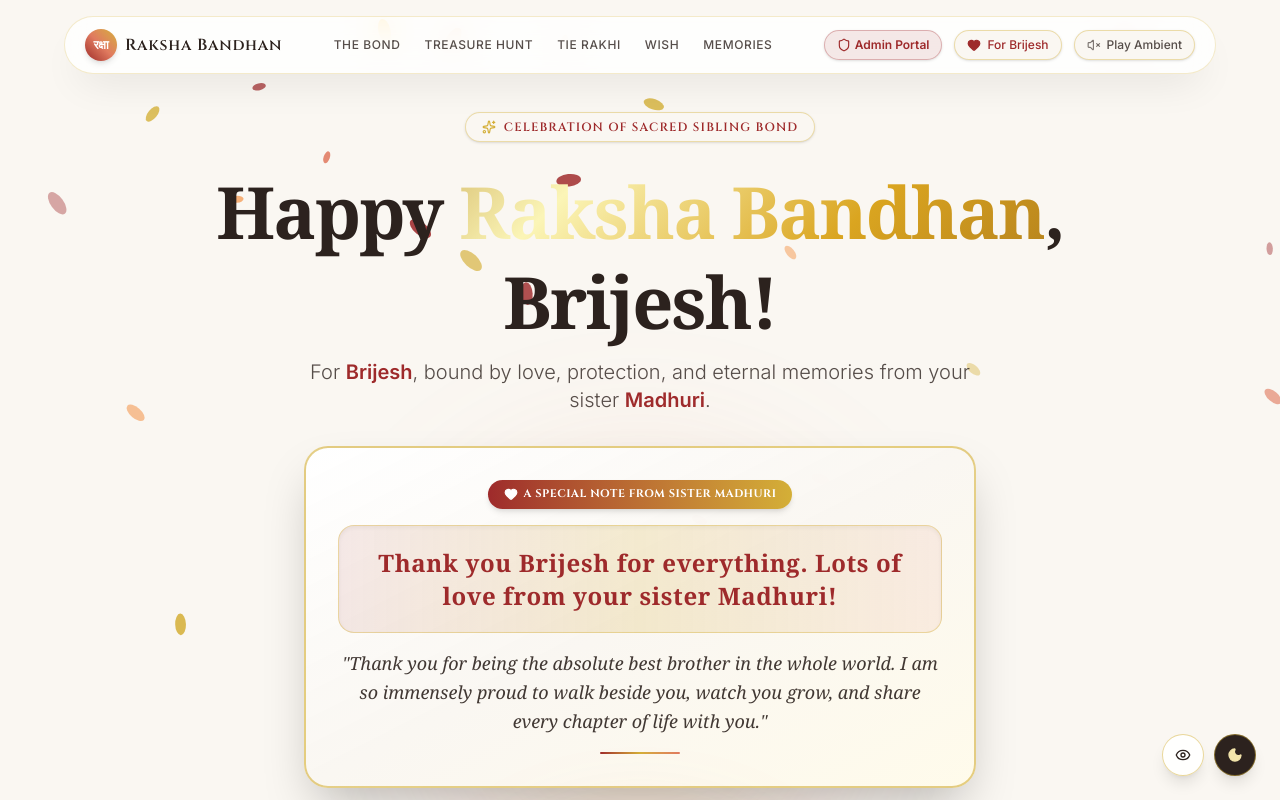
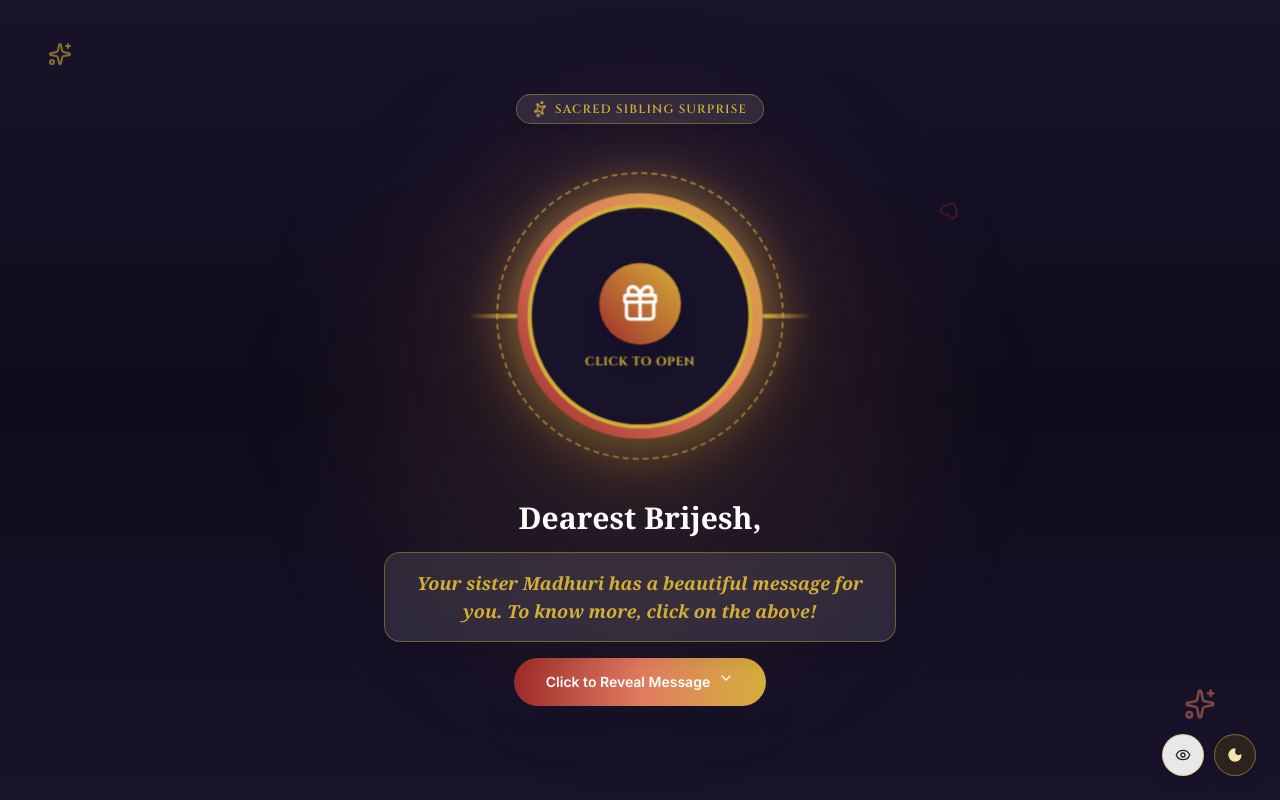
Before and after one commit to 540shalini/raksha-bandhan, a React (Vite) app: page / in a window 1280 px wide. Shown: the top 800 px of the page. Built offline with nearby package versions, Linux system fonts and the light colour scheme; a web font is replaced by a local one.

Commit message:
Add animated opening landing gate and subtle footer admin login link

```diff
--- a/src/App.tsx
+++ b/src/App.tsx
@@ -19,10 +19,11 @@ import { TraceThreadUnlock } from './components/TraceThreadUnlock';
 import { DayNightToggle } from './components/DayNightToggle';
 import { KnowMoreStoryModal } from './components/KnowMoreStoryModal';
 import { RakhiTreasureHunt } from './components/RakhiTreasureHunt';
+import { LandingWelcomeScreen } from './components/LandingWelcomeScreen';
 import { AdminModal } from './components/AdminModal';
 import type { AdminMemory } from './components/AdminModal';
 import { Sparkles, BookOpen, ChevronRight } from 'lucide-react';
-import { motion } from 'framer-motion';
+import { motion, AnimatePresence } from 'framer-motion';
 
 export function App() {
   const [recipientName, setRecipientName] = useState('Brijesh');
@@ -31,6 +32,7 @@ export function App() {
     `Dearest Brijesh, thank you for everything. Through every season of life, your love and presence have been my strongest anchor. Distance may separate our paths, but the sacred thread of Rakhi keeps our souls forever intertwined. Thank you Brijesh for everything. Lots of love from your sister Madhuri.`
   );
 
+  const [hasEnteredLanding, setHasEnteredLanding] = useState(false);
   const [isCustomizerOpen, setIsCustomizerOpen] = useState(false);
   const [isKnowMoreOpen, setIsKnowMoreOpen] = useState(false);
   const [isAdminOpen, setIsAdminOpen] = useState(false);
@@ -59,6 +61,17 @@ export function App() {
   return (
     <div className="min-h-screen bg-[#FAF7F2] dark:bg-[#0F0C1B] text-[#2C221E] dark:text-[#F4F1DE] transition-colors duration-500 relative overflow-x-hidden selection:bg-[#E07A5F] selection:text-white">
 
+      {/* Landing Welcome Screen Gate */}
+      <AnimatePresence>
+        {!hasEnteredLanding && (
+          <LandingWelcomeScreen
+            recipientName={recipientName}
+            senderName={senderName}
+            onEnter={() => setHasEnteredLanding(true)}
+          />
+        )}
+      </AnimatePresence>
+
       {/* Custom Glowing Mauli Cursor & Sparkle Trail */}
       <MauliCursor isReducedMotion={isReducedMotion} />
 
@@ -70,7 +83,6 @@ export function App() {
         recipientName={recipientName}
         senderName={senderName}
         onOpenCustomizer={() => setIsCustomizerOpen(true)}
-        onOpenAdmin={() => setIsAdminOpen(true)}
       />
 
       {/* Main Content */}
@@ -148,12 +160,15 @@ export function App() {
           recipientName={recipientName}
           senderName={senderName}
           adminMemories={adminMemories}
-          onOpenAdmin={() => setIsAdminOpen(true)}
         />
       </main>
 
-      {/* Footer */}
-      <Footer recipientName={recipientName} senderName={senderName} />
+      {/* Footer with small unhighlighted Admin Login link */}
+      <Footer
+        recipientName={recipientName}
+        senderName={senderName}
+        onOpenAdmin={() => setIsAdminOpen(true)}
+      />
 
       {/* Customizer Modal for Personalization */}
       <CustomizerModal
--- a/src/components/Footer.tsx
+++ b/src/components/Footer.tsx
@@ -1,14 +1,15 @@
 import React from 'react';
 import { motion } from 'framer-motion';
-import { Heart } from 'lucide-react';
+import { Heart, Lock } from 'lucide-react';
 import { soundManager } from '../utils/audio';
 
 interface FooterProps {
   recipientName: string;
   senderName: string;
+  onOpenAdmin?: () => void;
 }
 
-export const Footer: React.FC<FooterProps> = ({ recipientName, senderName }) => {
+export const Footer: React.FC<FooterProps> = ({ recipientName, senderName, onOpenAdmin }) => {
   const handleHeartClick = () => {
     soundManager.playBlessingSparkle();
   };
@@ -65,6 +66,20 @@ export const Footer: React.FC<FooterProps> = ({ recipientName, senderName }) =>
           <span className="hidden sm:inline">•</span>
           <span>Forever & Always</span>
         </div>
+
+        {/* Small, discreet un-highlighted Admin Login link at the very end */}
+        {onOpenAdmin && (
+          <div className="mt-10 pt-4 border-t border-slate-200/50">
+            <button
+              onClick={onOpenAdmin}
+              className="inline-flex items-center space-x-1 text-[11px] text-slate-400 hover:text-slate-600 transition-colors opacity-50 hover:opacity-100"
+              title="Admin Login Portal"
+            >
+              <Lock className="w-3 h-3" />
+              <span>Admin Login</span>
+            </button>
+          </div>
+        )}
       </div>
     </footer>
   );
--- /dev/null
+++ b/src/components/LandingWelcomeScreen.tsx
@@ -0,0 +1,126 @@
+import { motion } from 'framer-motion';
+import { Sparkles, Heart, Gift, ChevronDown } from 'lucide-react';
+import confetti from 'canvas-confetti';
+import { soundManager } from '../utils/audio';
+
+interface LandingWelcomeScreenProps {
+  recipientName: string;
+  senderName: string;
+  onEnter: () => void;
+}
+
+export const LandingWelcomeScreen: React.FC<LandingWelcomeScreenProps> = ({
+  recipientName,
+  senderName,
+  onEnter,
+}) => {
+  const handleUnseal = () => {
+    soundManager.playBlessingSparkle();
+
+    // Trigger celebration confetti
+    confetti({
+      particleCount: 120,
+      spread: 80,
+      origin: { y: 0.6 },
+      colors: ['#D4AF37', '#9E2A2B', '#E07A5F', '#2A9D8F'],
+    });
+
+    onEnter();
+  };
+
+  return (
+    <motion.div
+      initial={{ opacity: 0 }}
+      animate={{ opacity: 1 }}
+      exit={{ opacity: 0, scale: 1.05 }}
+      transition={{ duration: 0.8 }}
+      className="fixed inset-0 z-50 flex flex-col items-center justify-center p-4 bg-gradient-to-b from-[#18132B] via-[#0F0C1B] to-[#18132B] text-[#F4F1DE] text-center overflow-hidden"
+    >
+      {/* Background Animated Glowing Radial Aura */}
+      <div className="absolute top-1/2 left-1/2 -translate-x-1/2 -translate-y-1/2 w-[600px] h-[600px] bg-radial from-[#D4AF37]/25 via-[#E07A5F]/15 to-transparent blur-3xl pointer-events-none rounded-full animate-pulse" />
+
+      {/* Floating Sparkles decorative overlay */}
+      <div className="absolute inset-0 pointer-events-none">
+        <Sparkles className="w-6 h-6 text-[#D4AF37] absolute top-12 left-12 animate-bounce opacity-60" />
+        <Sparkles className="w-8 h-8 text-[#E07A5F] absolute bottom-20 right-16 animate-pulse opacity-60" />
+        <Heart className="w-5 h-5 text-[#9E2A2B] absolute top-1/4 right-1/4 animate-spin opacity-40" style={{ animationDuration: '12s' }} />
+      </div>
+
+      <div className="max-w-xl mx-auto relative z-10 flex flex-col items-center">
+
+        {/* Top Sacred Pill */}
+        <motion.div
+          initial={{ opacity: 0, y: -20 }}
+          animate={{ opacity: 1, y: 0 }}
+          transition={{ duration: 0.8 }}
+          className="inline-flex items-center space-x-2 px-4 py-1.5 rounded-full bg-white/10 border border-[#D4AF37]/40 text-xs font-cinzel font-semibold text-[#D4AF37] tracking-widest uppercase mb-8 shadow-lg"
+        >
+          <Sparkles className="w-3.5 h-3.5 text-[#D4AF37] animate-spin" />
+          <span>Sacred Sibling Surprise</span>
+        </motion.div>
+
+        {/* Animated Clickable Medallion / Gift Box */}
+        <motion.div
+          whileHover={{ scale: 1.08 }}
+          whileTap={{ scale: 0.95 }}
+          onClick={handleUnseal}
+          className="relative w-56 h-56 sm:w-72 sm:h-72 cursor-pointer group flex items-center justify-center my-4"
+        >
+          {/* Outer Rotating Glowing Dash Ring */}
+          <div
+            className="absolute inset-0 rounded-full border-2 border-dashed border-[#D4AF37]/60 group-hover:border-[#D4AF37] animate-spin"
+            style={{ animationDuration: '20s' }}
+          />
+
+          {/* Central Pulsing Medallion */}
+          <div className="w-48 h-48 sm:w-60 sm:h-60 rounded-full bg-gradient-to-tr from-[#9E2A2B] via-[#E07A5F] to-[#D4AF37] p-2.5 shadow-2xl animate-breathing flex items-center justify-center relative">
+            <div className="w-full h-full rounded-full bg-[#18132B] border-4 border-[#D4AF37] flex flex-col items-center justify-center p-6 text-center relative overflow-hidden group-hover:bg-[#201838] transition-colors">
+
+              {/* Inner Heart & Gift Animation */}
+              <div className="w-16 h-16 sm:w-20 sm:h-20 rounded-full bg-gradient-to-tr from-[#9E2A2B] to-[#D4AF37] flex items-center justify-center text-white shadow-xl mb-2 group-hover:rotate-12 transition-transform">
+                <Gift className="w-8 h-8 sm:w-10 sm:h-10 text-white" />
+              </div>
+
+              <span className="text-xs font-cinzel font-bold text-[#D4AF37] uppercase tracking-wider">
+                Click to Open
+              </span>
+            </div>
+
+            {/* Left & Right Glowing Threads */}
+            <div className="absolute top-1/2 -left-12 -translate-y-1/2 w-12 h-1 bg-gradient-to-r from-transparent to-[#D4AF37] rounded-full hidden sm:block" />
+            <div className="absolute top-1/2 -right-12 -translate-y-1/2 w-12 h-1 bg-gradient-to-l from-transparent to-[#D4AF37] rounded-full hidden sm:block" />
+          </div>
+        </motion.div>
+
+        {/* Message Below Animation */}
+        <motion.div
+          initial={{ opacity: 0, y: 20 }}
+          animate={{ opacity: 1, y: 0 }}
+          transition={{ duration: 0.9, delay: 0.3 }}
+          className="mt-6 max-w-lg"
+        >
+          <h2 className="text-2xl sm:text-3xl font-serif font-bold text-white mb-2">
+            Dearest {recipientName},
+          </h2>
+
+          <div className="p-4 rounded-2xl bg-white/10 backdrop-blur-md border border-[#D4AF37]/40 shadow-xl my-4">
+            <p className="text-base sm:text-lg font-serif italic text-[#D4AF37] font-semibold">
+              Your sister {senderName} has a beautiful message for you. To know more, click on the above!
+            </p>
+          </div>
+
+          <motion.button
+            whileHover={{ scale: 1.05 }}
+            whileTap={{ scale: 0.95 }}
+            onClick={handleUnseal}
+            className="mt-4 px-8 py-3.5 rounded-full bg-gradient-to-r from-[#9E2A2B] via-[#E07A5F] to-[#D4AF37] text-white font-semibold text-sm shadow-2xl hover:shadow-amber-500/20 transition-all flex items-center justify-center space-x-2 mx-auto"
+          >
+            <span>Click to Reveal Message</span>
+            <ChevronDown className="w-4 h-4 animate-bounce" />
+          </motion.button>
+        </motion.div>
+
+      </div>
+    </motion.div>
+  );
+};
--- a/src/components/MemoriesGallery.tsx
+++ b/src/components/MemoriesGallery.tsx
@@ -14,14 +14,12 @@ interface MemoriesGalleryProps {
   recipientName: string;
   senderName?: string;
   adminMemories?: AdminMemory[];
-  onOpenAdmin?: () => void;
 }
 
 export const MemoriesGallery: React.FC<MemoriesGalleryProps> = ({
   recipientName,
   senderName = 'Sister',
   adminMemories = [],
-  onOpenAdmin,
 }) => {
   const defaultMemories: Memory[] = [
     {
@@ -125,24 +123,14 @@ export const MemoriesGallery: React.FC<MemoriesGalleryProps> = ({
         </motion.div>
 
         {/* Action Buttons */}
-        <div className="mt-6 flex flex-wrap items-center justify-center gap-3">
+        <div className="mt-6 flex justify-center">
           <button
             onClick={() => setIsAdding(true)}
             className="px-5 py-2.5 rounded-full bg-[#FAF7F2] border border-[#D4AF37]/50 text-xs font-medium text-[#9E2A2B] hover:bg-[#9E2A2B] hover:text-white transition-all duration-300 shadow-sm flex items-center space-x-1.5"
           >
             <Plus className="w-4 h-4" />
-            <span>Add Web Link Photo</span>
+            <span>Add Family Memory</span>
           </button>
-
-          {onOpenAdmin && (
-            <button
-              onClick={onOpenAdmin}
-              className="px-5 py-2.5 rounded-full bg-gradient-to-r from-[#9E2A2B] via-[#E07A5F] to-[#D4AF37] text-white text-xs font-semibold shadow-md hover:scale-105 transition-transform flex items-center space-x-1.5"
-            >
-              <Sparkles className="w-4 h-4 text-[#D4AF37]" />
-              <span>Admin Photo Uploader</span>
-            </button>
-          )}
         </div>
 
         {/* Polaroid Masonry Grid */}
--- a/src/components/Navbar.tsx
+++ b/src/components/Navbar.tsx
@@ -1,18 +1,16 @@
 import React, { useState } from 'react';
-import { Volume2, VolumeX, Heart, Shield } from 'lucide-react';
+import { Volume2, VolumeX, Heart } from 'lucide-react';
 import { soundManager } from '../utils/audio';
 
 interface NavbarProps {
   recipientName: string;
   senderName: string;
   onOpenCustomizer: () => void;
-  onOpenAdmin?: () => void;
 }
 
 export const Navbar: React.FC<NavbarProps> = ({
   recipientName,
   onOpenCustomizer,
-  onOpenAdmin,
 }) => {
   const [isPlayingMusic, setIsPlayingMusic] = useState(false);
 
@@ -43,20 +41,8 @@ export const Navbar: React.FC<NavbarProps> = ({
           <a href="#memories" className="hover:text-[#E07A5F] transition-colors">Memories</a>
         </div>
 
-        {/* Right Actions: Customizer, Admin & Ambient Music */}
+        {/* Right Actions: Customizer & Ambient Music */}
         <div className="flex items-center space-x-2 sm:space-x-3">
-          {/* Admin Upload Trigger */}
-          {onOpenAdmin && (
-            <button
-              onClick={onOpenAdmin}
-              className="flex items-center space-x-1 px-3 py-1.5 rounded-full bg-[#9E2A2B]/10 border border-[#9E2A2B]/30 text-xs font-semibold text-[#9E2A2B] dark:text-[#E07A5F] hover:bg-[#9E2A2B] hover:text-white transition-all shadow-sm"
-              title="Admin Photo Uploader"
-            >
-              <Shield className="w-3.5 h-3.5" />
-              <span className="hidden lg:inline">Admin Portal</span>
-            </button>
-          )}
-
           {/* Customize Name Button */}
           <button
             onClick={onOpenCustomizer}
```
